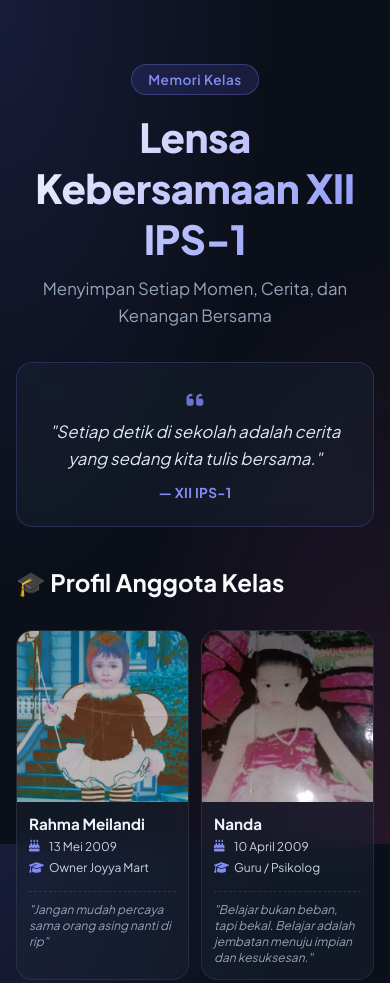
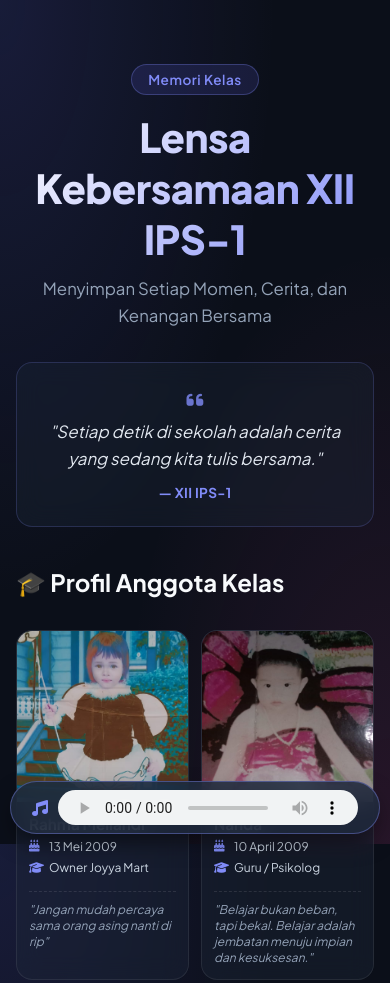
Before and after one commit to Upayy13/website-kelas, a plain HTML site: page index.html in a window 390 px wide. Shown: the top 983 px of the page. Drawn offline with Linux system fonts and the light colour scheme.

Commit message:
Add files via upload

```diff
--- a/index.html
+++ b/index.html
@@ -271,6 +271,29 @@
             flex-grow: 1;
         }
 
+        /* STYLING WIDGET MUSIK MELAYANG */
+        .audio-player {
+            position: fixed;
+            bottom: 20px;
+            right: 20px;
+            z-index: 1000;
+            background: rgba(30, 41, 59, 0.85);
+            border: 1px solid rgba(129, 140, 248, 0.4);
+            backdrop-filter: blur(12px);
+            -webkit-backdrop-filter: blur(12px);
+            border-radius: 30px;
+            padding: 8px 16px;
+            box-shadow: 0 10px 25px -5px rgba(0, 0, 0, 0.5);
+            display: flex;
+            align-items: center;
+            gap: 10px;
+        }
+
+        .audio-player audio {
+            height: 35px;
+            outline: none;
+        }
+
         /* KHUSUS PERANGKAT HP / MOBILE */
         @media (max-width: 640px) {
             .students-grid {
@@ -284,6 +307,12 @@
             }
             .student-info, .student-motivation {
                 font-size: 0.75rem;
+            }
+            .audio-player {
+                bottom: 10px;
+                right: 10px;
+                left: 10px;
+                justify-content: center;
             }
         }
 
@@ -512,6 +541,15 @@
 
     </div>
 
+    <!-- PEMUTAR MUSIK LATAR -->
+    <div class="audio-player">
+        <i class="fa-solid fa-music" style="color: #818cf8;"></i>
+        <audio controls autoplay loop>
+            <source src="menari.mp3" type="audio/mpeg">
+            Browser Anda tidak mendukung pemutar audio.
+        </audio>
+    </div>
+
     <!-- FOOTER -->
     <footer>
         <div class="footer-container">
@@ -543,30 +581,4 @@
                 author: "— Kebersamaan XII IPS-1"
             },
             {
-                text: "Bukan tentang ke mana kita pergi, melainkan dengan siapa kita berbagi perjalanan ini.",
-                author: "— Keluarga IPS-1"
-            },
-            {
-                text: "Suatu hari nanti, kita akan merindukan ruang kelas yang bising ini.",
-                author: "— Kenangan Masa Sekolah"
-            },
-            {
-                text: "Teman sejati tidak hanya hadir saat tertawa, tapi juga bertahan di setiap perjuangan.",
-                author: "— Persahabatan IPS-1"
-            },
-            {
-                text: "Teruslah berjuang, hari ini kita belajar bersama, esok kita sukses bersama.",
-                author: "— Semangat Lulus"
-            },
-            {
-                text: "Simpan cerita ini, kelak akan menjadi alasan terbaik untuk kita tersenyum kembali.",
-                author: "— Catatan Akhir Sekolah"
-            }
-        ];
-
-        function displayRandomQuote() {
-            const randomIndex = Math.floor(Math.random() * quotesList.length);
-            const selectedQuote = quotesList[randomIndex];
-
-            document.getElementById('quoteText').textContent = `"${selectedQuote.text}"`;
-            document.g
+                text: "Bukan tentang ke
```
Also changed, not shown: 1 other file.
